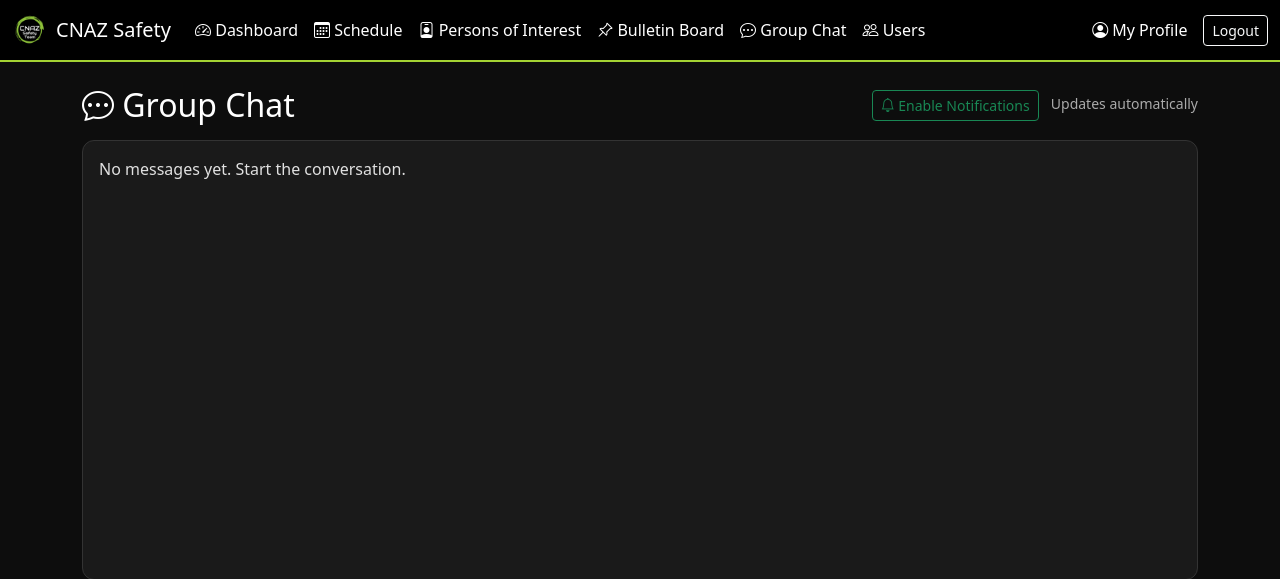
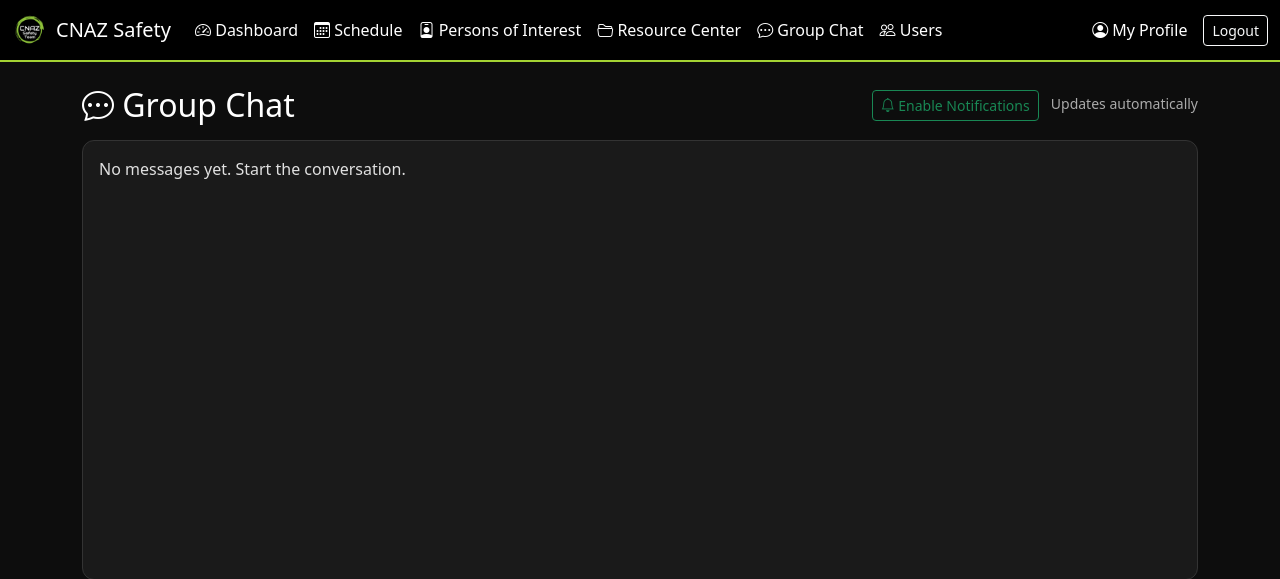
Before and after one commit to amfb98/church-safety-app, a Flask app: page /chat in a window 1280 px wide. Shown: the top 579 px of the page. Run offline with Flask 3, Linux system fonts and the light colour scheme; a user stored in the database is signed in.

Commit message:
Update base.html

```diff
--- a/templates/base.html
+++ b/templates/base.html
@@ -38,7 +38,7 @@
                     <li class="nav-item"><a class="nav-link" href="{{ url_for('dashboard') }}"><i class="bi bi-speedometer2"></i> Dashboard</a></li>
                     <li class="nav-item"><a class="nav-link" href="{{ url_for('schedule') }}"><i class="bi bi-calendar3"></i> Schedule</a></li>
                     <li class="nav-item"><a class="nav-link" href="{{ url_for('poi_list') }}"><i class="bi bi-person-badge"></i> Persons of Interest</a></li>
-                    <li class="nav-item"><a class="nav-link" href="{{ url_for('messages') }}"><i class="bi bi-pin-angle"></i> Bulletin Board</a></li>
+                    <li class="nav-item"><a class="nav-link" href="{{ url_for('messages') }}"><i class="bi bi-folder2-open"></i> Resource Center</a></li>
                     <li class="nav-item"><a class="nav-link" href="{{ url_for('chat') }}"><i class="bi bi-chat-dots"></i> Group Chat</a></li>
                     {% if current_user.role == 'admin' %}
                     <li class="nav-item"><a class="nav-link" href="{{ url_for('users') }}"><i class="bi bi-people"></i> Users</a></li>
```
